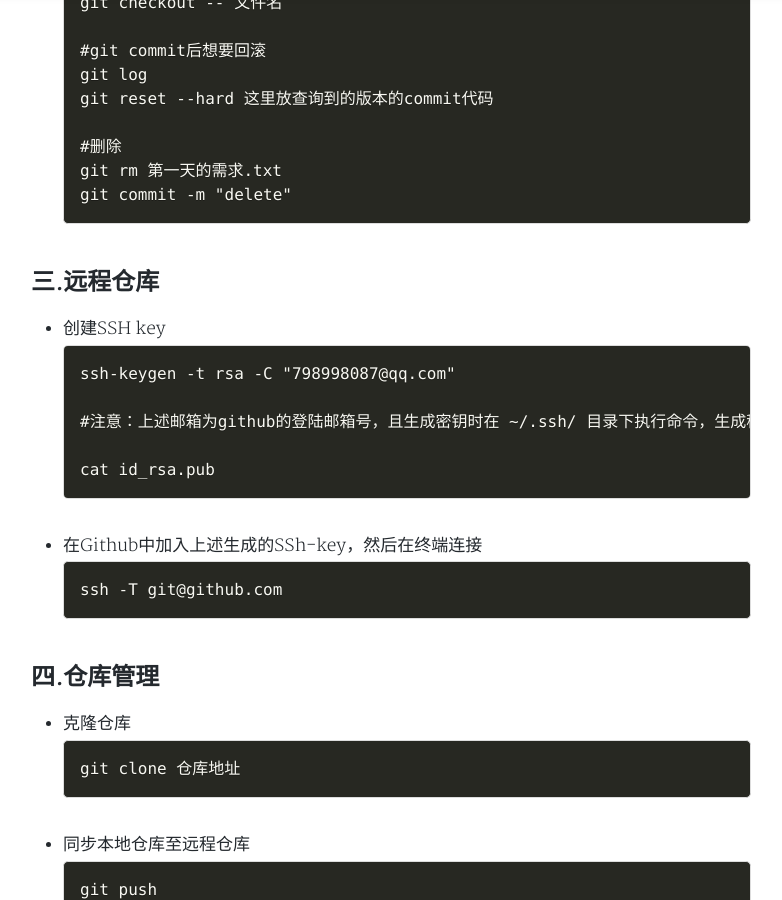
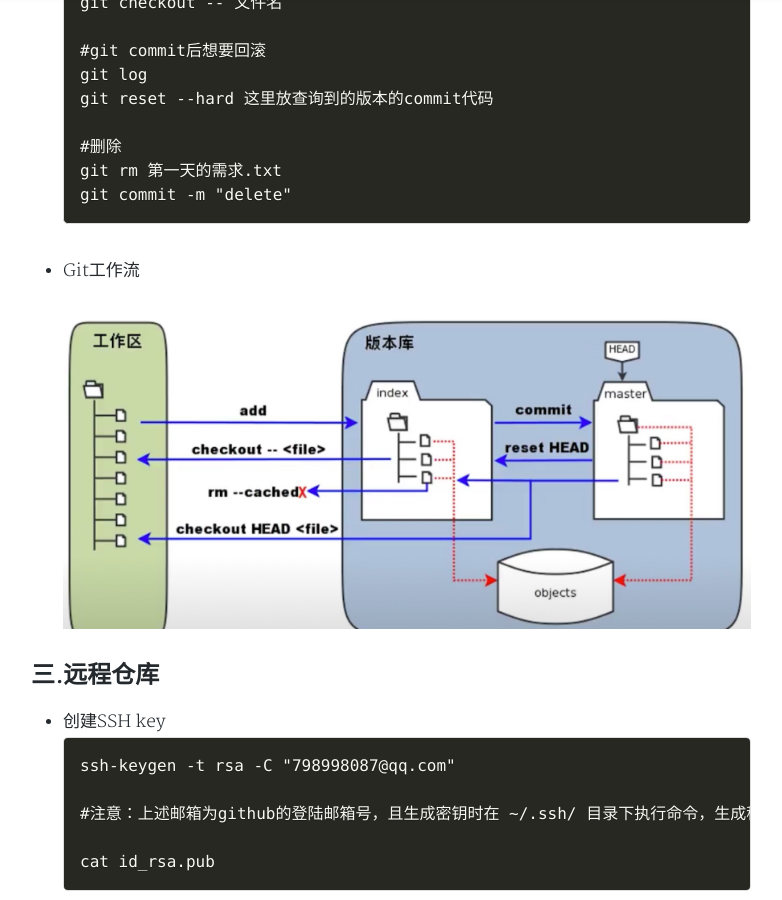
Before and after one commit to cszmzh/BA-NANA.github.io, a Jekyll site: the page built from _posts/2019-11-29-Git入门与应用.md, in a window 1280 px wide and 900 px high, scrolled down 1528 px. Shown: the whole window, without its empty margins (249-1031 px from the left). Built offline with Jekyll 4.4.1, drawn with Linux system fonts in a browser that asks for light colours; nearby versions of some CDN libraries; comment, search, counter and statistics services are not loaded; a style sheet for code colours, icons or effects is not loaded.

Commit message:
2019-11-29

```diff
--- a/_posts/2019-11-29-Git入门与应用.md
+++ b/_posts/2019-11-29-Git入门与应用.md
@@ -67,6 +67,10 @@ toc: true
   git rm 第一天的需求.txt
   git commit -m "delete"
   ~~~
+
+* Git工作流
+
+  ![Git工作流](../../../assets/img/Git入门与应用/Git工作流.png)
 
 ## 三.远程仓库
 
```
Also changed, not shown: assets/img/Git入门与应用/Git工作流.png (added).
